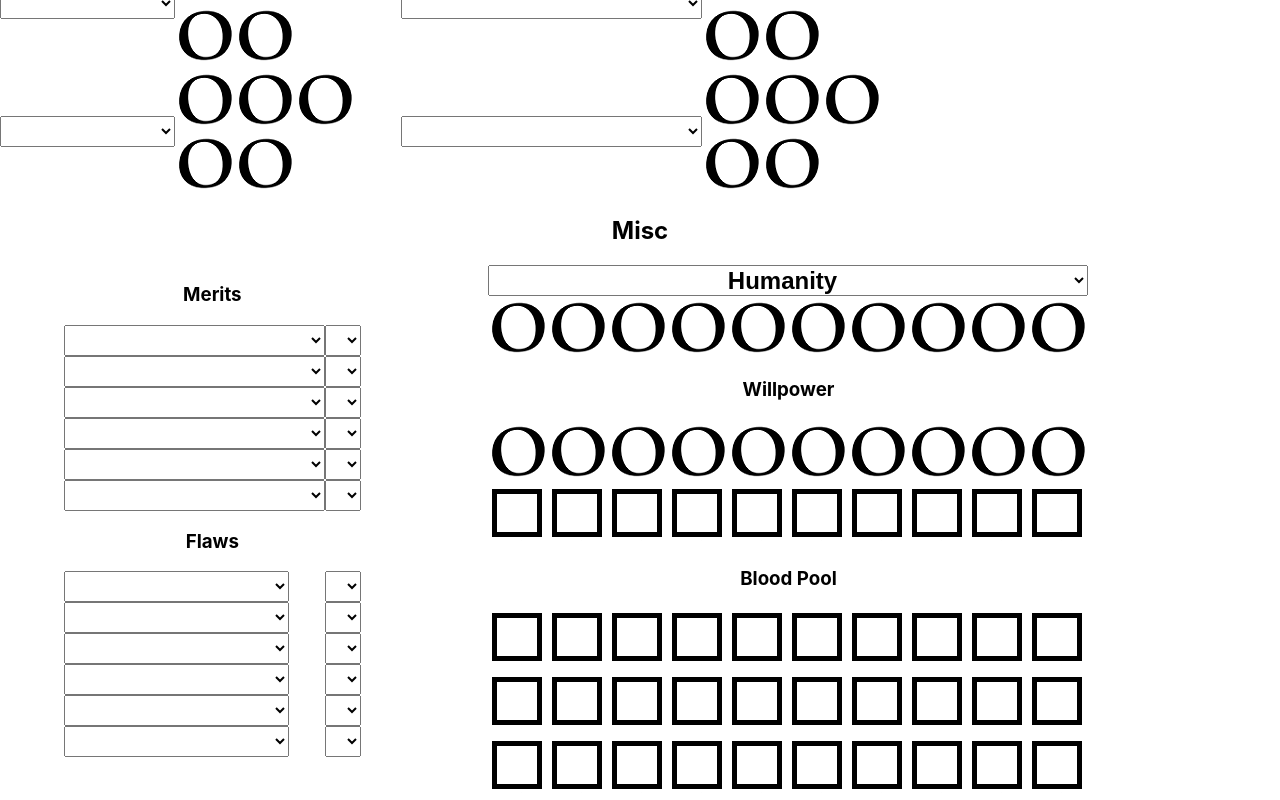
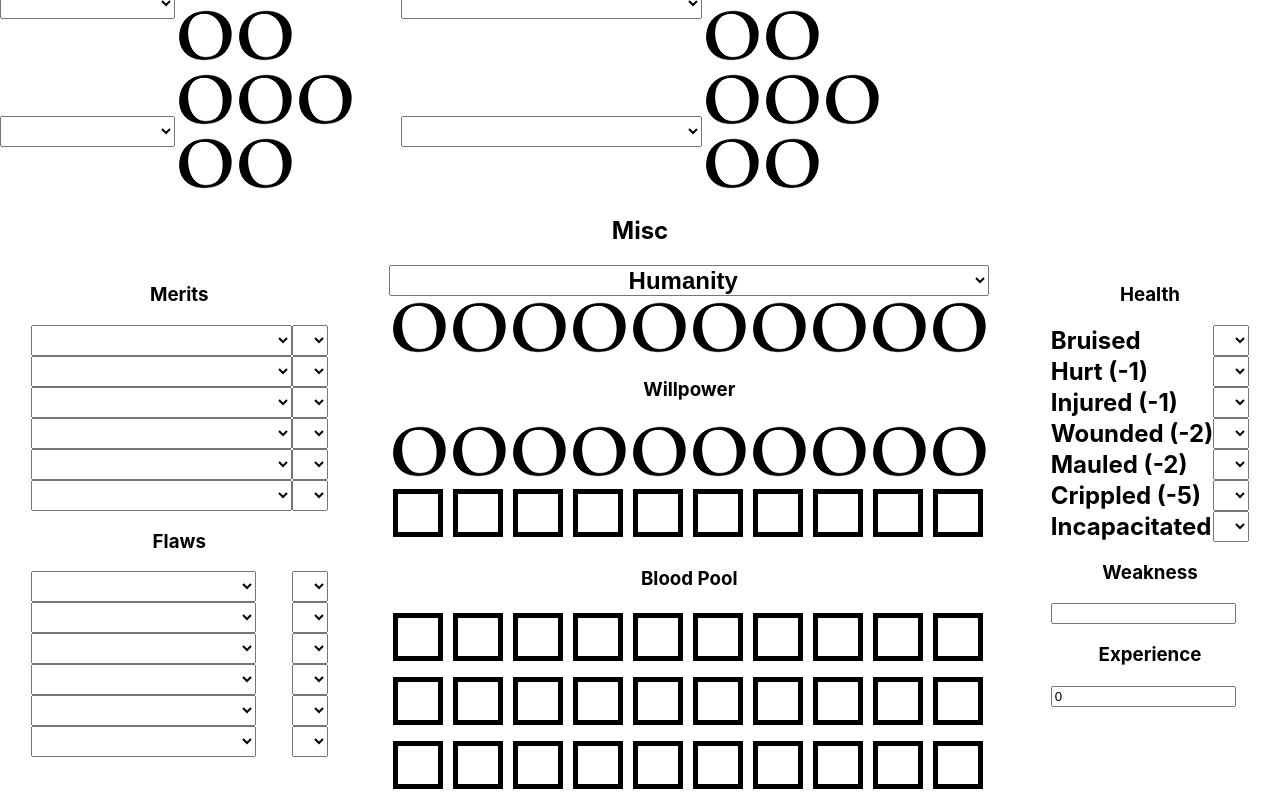
Before and after one commit to bibamus/vtmsheet, a React (Create React App) app: page / in a window 1280 px wide. Shown: the part 2150-2950 px from the top of the page. Built offline with nearby package versions, Linux system fonts and the light colour scheme.

Commit message:
Statusblock

```diff
--- a/src/indexeddb/CharacterDB.ts
+++ b/src/indexeddb/CharacterDB.ts
@@ -7,7 +7,7 @@ class CharacterDB extends Dexie {
     constructor() {
         super("CharacterDB");
         this.version(1).stores({
-            characters: "id,characterName,playerName,generation,strength,dexterity,stamina,charisma,manipulation,appearance,perception,intelligence,wits,alertness,athletics,brawl,dodge,empathy,expression,intimidation,leadership,streetwise,subterfuge,animalKen,crafts,drive,etiquette,firearms,melee,performance,security,stealth,survival,academics,computer,finance,investigation,law,linguistics,medicine,occult,politics,science,conscience"
+            characters: Object.keys(new Character()).join(", ")
         })
     }
 }
--- a/src/model/Character.ts
+++ b/src/model/Character.ts
@@ -90,6 +90,15 @@ export enum PathName {
 
 }
 
+export enum DamageLevel {
+    None = "None",
+    Bashing = "Bashing",
+    Lethal = "Lethal",
+    Aggravated = "Aggravated"
+
+
+}
+
 
 export default class Character {
 
@@ -161,5 +170,15 @@ export default class Character {
     readonly maxWillpower: number = 0;
     readonly currentWillpower: number = 0;
     readonly bloodPool: number = 0;
+    readonly bruised: DamageLevel = DamageLevel.None;
+    readonly hurt: DamageLevel = DamageLevel.None;
+    readonly injured: DamageLevel = DamageLevel.None;
+    readonly wounded: DamageLevel = DamageLevel.None;
+    readonly mauled: DamageLevel = DamageLevel.None;
+    readonly crippled: DamageLevel = DamageLevel.None;
+    readonly incapacitated: DamageLevel = DamageLevel.None;
+
+    readonly weakness: string = ""
+    readonly experience: number = 0;
 
 }
--- a/src/sheet/sections/StatusBlock.tsx
+++ b/src/sheet/sections/StatusBlock.tsx
@@ -1,11 +1,64 @@
-import Character from "../../model/Character";
+import Character, {DamageLevel} from "../../model/Character";
+import React from "react";
 
 interface StatusBlockProps {
     character: Character;
-    setCharacterProperty: (propertyName: keyof Character, value: number) => void;
+    setCharacterProperty: <T>(propertyName: keyof Character, value: T) => void;
 }
 
+
 export default function StatusBlock({character, setCharacterProperty}: StatusBlockProps): React.ReactElement {
+
+    function DamageSelect({level}: { level: DamageLevel }): React.ReactElement {
+        return <select className={"label"} value={level}>
+            <option value={DamageLevel.None}></option>
+            <option value={DamageLevel.Bashing}>/</option>
+            <option value={DamageLevel.Lethal}>x</option>
+            <option value={DamageLevel.Aggravated}>*</option>
+        </select>
+    }
+
+
     return <div>
-    </div>;
+        <div>
+            <h3 className="property-block-heading">Health</h3>
+            <div className="labeled-entry">
+                <span className="label">Bruised</span>
+                <DamageSelect level={character.bruised}/>
+            </div>
+            <div className="labeled-entry">
+                <span className="label">Hurt (-1)</span>
+                <DamageSelect level={character.hurt}/>
+            </div>
+            <div className="labeled-entry">
+                <span className="label">Injured (-1)</span>
+                <DamageSelect level={character.injured}/>
+            </div>
+            <div className="labeled-entry">
+                <span className="label">Wounded (-2)</span>
+                <DamageSelect level={character.wounded}/>
+            </div>
+            <div className="labeled-entry">
+                <span className="label">Mauled (-2)</span>
+                <DamageSelect level={character.mauled}/>
+            </div>
+            <div className="labeled-entry">
+                <span className="label">Crippled (-5)</span>
+                <DamageSelect level={character.crippled}/>
+            </div>
+            <div className="labeled-entry">
+                <span className="label">Incapacitated</span>
+                <DamageSelect level={character.incapacitated}/>
+            </div>
+        </div>
+        <div>
+            <h3 className="property-block-heading">Weakness</h3>
+            <input value={character.weakness} onChange={event => setCharacterProperty("weakness", event.target.value)}/>
+        </div>
+        <div>
+            <h3 className="property-block-heading">Experience</h3>
+            <input value={character.experience} type={"number"}
+                   onChange={event => setCharacterProperty("experience", event.target.value)}/>
+        </div>
+    </div>
 }
```
